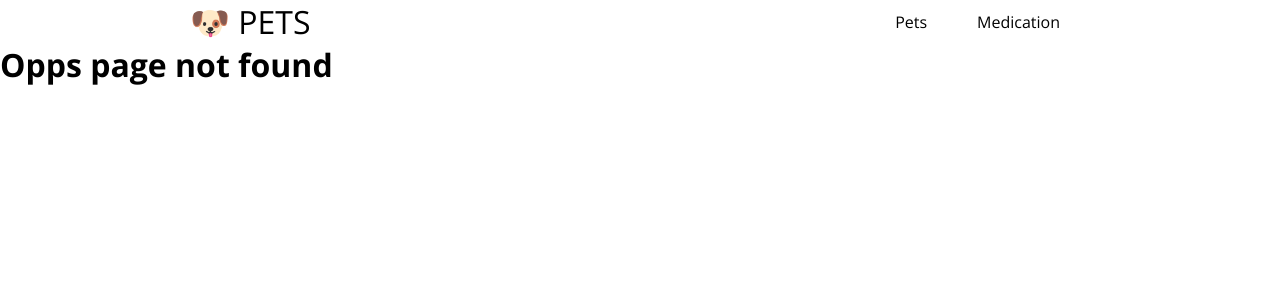
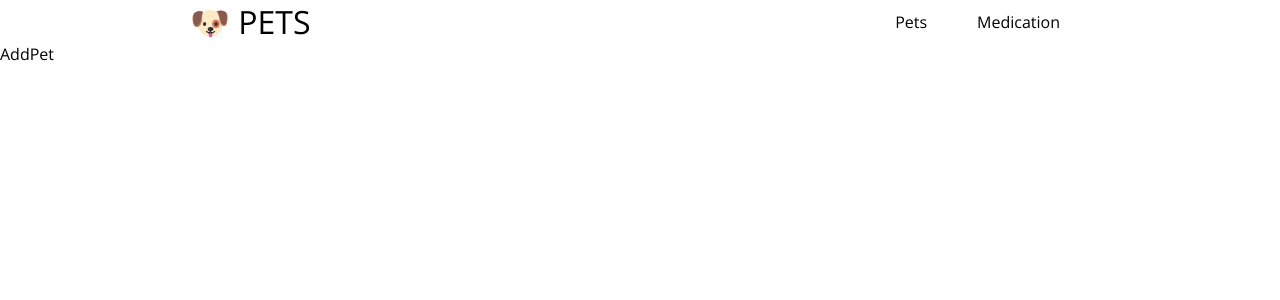
Before and after one commit to MariusCodeAcademy/type5-react-11-12-pet-meds-official, a React (Create React App) app: page /add-pet in a window 1280 px wide. Before the commit this address had no page. Shown: the top 300 px of the page. Built offline with nearby package versions, Linux system fonts and the light colour scheme.

Commit message:
handleDelete

```diff
--- a/src/App.js
+++ b/src/App.js
@@ -1,6 +1,7 @@
 import { Route, Switch } from 'react-router-dom';
 import './App.css';
 import Header from './components/Header/Header';
+import AddPet from './pages/AddPet/AddPet';
 import MedsPage from './pages/MedsPage/MedsPage';
 import NotFound from './pages/NotFound';
 import PetsPage from './pages/PetsPage/PetsPage';
@@ -12,6 +13,9 @@ function App() {
       <Switch>
         <Route path='/' exact>
           <PetsPage />
+        </Route>
+        <Route path='/add-pet'>
+          <AddPet />
         </Route>
         <Route path='/medication'>
           <MedsPage />
--- a/src/components/Card/Card.jsx
+++ b/src/components/Card/Card.jsx
@@ -3,6 +3,9 @@ import css from './Card.module.scss';
 
 function Card(props) {
   const dateFormated = new Date(props.dob).toLocaleString('lt', { dateStyle: 'long' });
+  function handleDelete() {
+    console.log('delete', props.id);
+  }
   return (
     <div className={css.card}>
       <h3>{props.name}</h3>
@@ -12,7 +15,9 @@ function Card(props) {
       </div>
       <div className={css.footer}>
         <Button>View logs</Button>
-        <Button outline>Delete</Button>
+        <Button onClick={handleDelete} outline>
+          Delete
+        </Button>
       </div>
     </div>
   );
--- a/src/components/UI/Button/Button.jsx
+++ b/src/components/UI/Button/Button.jsx
@@ -7,7 +7,11 @@ function Button(props) {
   // jei turim props.outline
   // pridekim klase outline
   const extraClass = props.outline ? css.outline : '';
-  return <button className={`${css.btn} ${extraClass}`}>{props.children}</button>;
+  return (
+    <button onClick={props.onClick} className={`${css.btn} ${extraClass}`}>
+      {props.children}
+    </button>
+  );
 }
 
 export default Button;
--- /dev/null
+++ b/src/pages/AddPet/AddPet.jsx
@@ -0,0 +1,5 @@
+function AddPet() {
+  return <div>AddPet</div>;
+}
+
+export default AddPet;
--- a/src/pages/PetsPage/PetsPage.jsx
+++ b/src/pages/PetsPage/PetsPage.jsx
@@ -4,6 +4,7 @@ import Button from './../../components/UI/Button/Button';
 import CardList from '../../components/CardList/CardList';
 import { useEffect, useState } from 'react';
 import { getFetch } from '../../helper/helper';
+import { Link } from 'react-router-dom';
 
 function PetsPage() {
   const [petsArr, setPetsArr] = useState([]);
@@ -22,7 +23,9 @@ function PetsPage() {
     <Container>
       <div className={css.flex}>
         <h1>Title</h1>
-        <Button>add pet</Button>
+        <Link to={'/add-pet'}>
+          <Button>add pet</Button>
+        </Link>
       </div>
       <CardList items={petsArr} />
     </Container>
```
